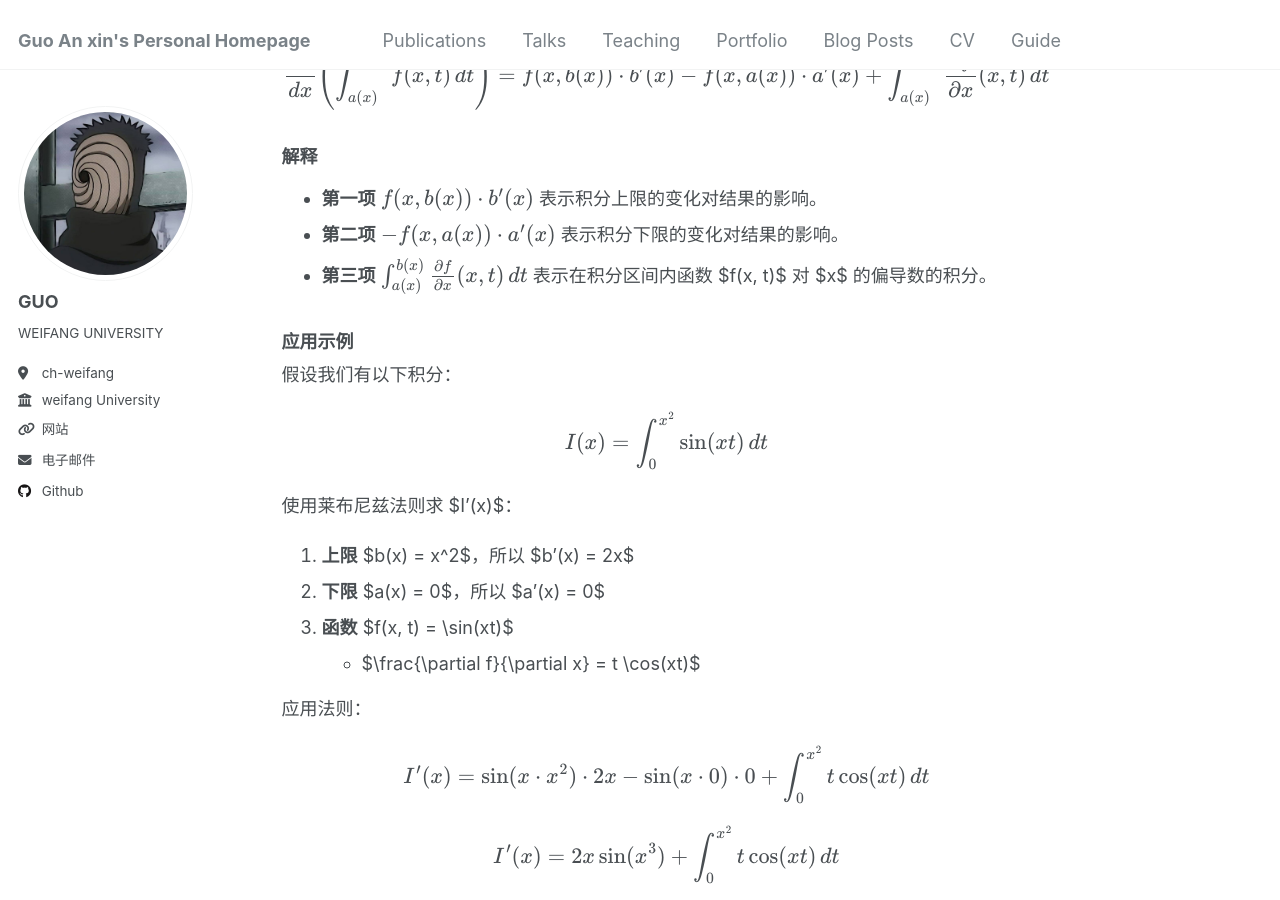
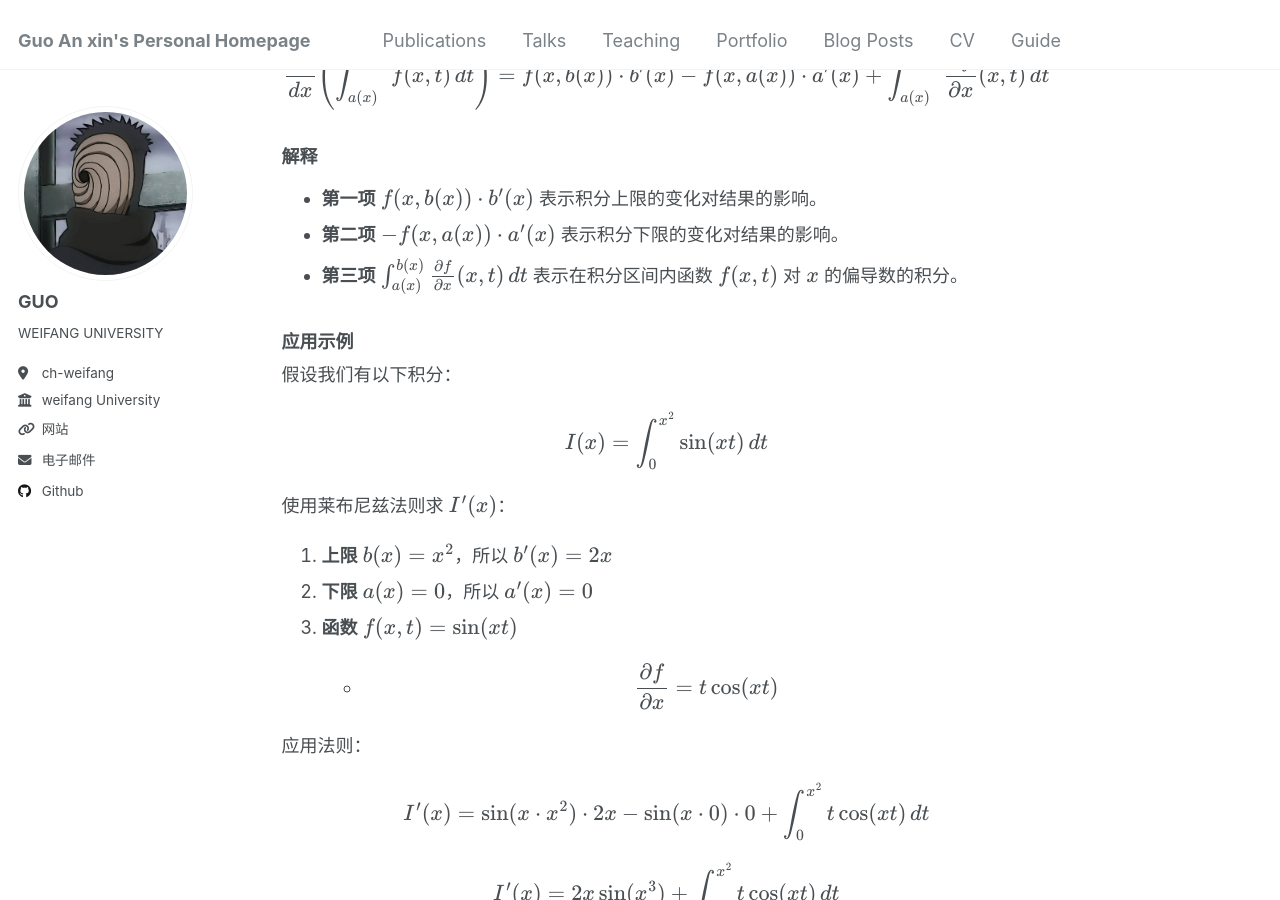
Before and after one commit to guo060528/guo060528.github.io, a Jekyll site: the page built from _posts/2024-12-02-math.md, in a window 1280 px wide and 900 px high, scrolled down 453 px. Built offline with Jekyll 4.4.1, drawn with Linux system fonts in a browser that asks for light colours.

```diff
--- a/_posts/2024-12-02-math.md
+++ b/_posts/2024-12-02-math.md
@@ -21,7 +21,7 @@ $$
 
 - **第一项** $$f(x, b(x)) \cdot b'(x)$$ 表示积分上限的变化对结果的影响。
 - **第二项** $$-f(x, a(x)) \cdot a'(x)$$ 表示积分下限的变化对结果的影响。
-- **第三项** $$\int_{a(x)}^{b(x)} \frac{\partial f}{\partial x} (x, t) \, dt$$ 表示在积分区间内函数 $f(x, t)$ 对 $x$ 的偏导数的积分。
+- **第三项** $$\int_{a(x)}^{b(x)} \frac{\partial f}{\partial x} (x, t) \, dt$$ 表示在积分区间内函数 $$f(x, t)$$ 对 $$x$$ 的偏导数的积分。
 
 ### 应用示例
 
@@ -31,12 +31,12 @@ $$
 I(x) = \int_{0}^{x^2} \sin(xt) \, dt
 $$
 
-使用莱布尼兹法则求 $I'(x)$：
+使用莱布尼兹法则求 $$I'(x)$$：
 
-1. **上限** $b(x) = x^2$，所以 $b'(x) = 2x$
-2. **下限** $a(x) = 0$，所以 $a'(x) = 0$
-3. **函数** $f(x, t) = \sin(xt)$
-   - $\frac{\partial f}{\partial x} = t \cos(xt)$
+1. **上限** $$b(x) = x^2$$，所以 $$b'(x) = 2x$$
+2. **下限** $$a(x) = 0$$，所以 $$a'(x) = 0$$
+3. **函数** $$f(x, t) = \sin(xt)$$
+   - $$\frac{\partial f}{\partial x} = t \cos(xt)$$
 
 应用法则：
 
```
